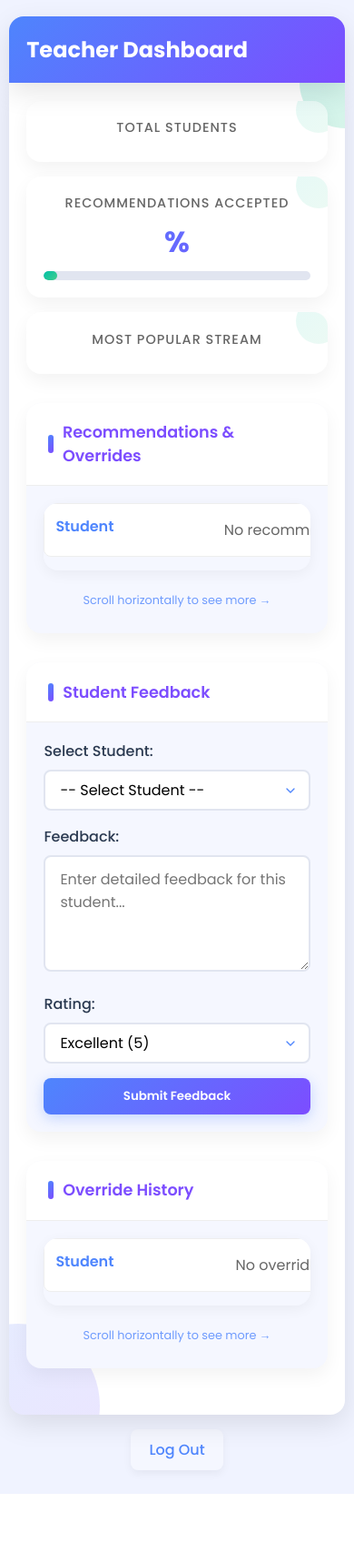
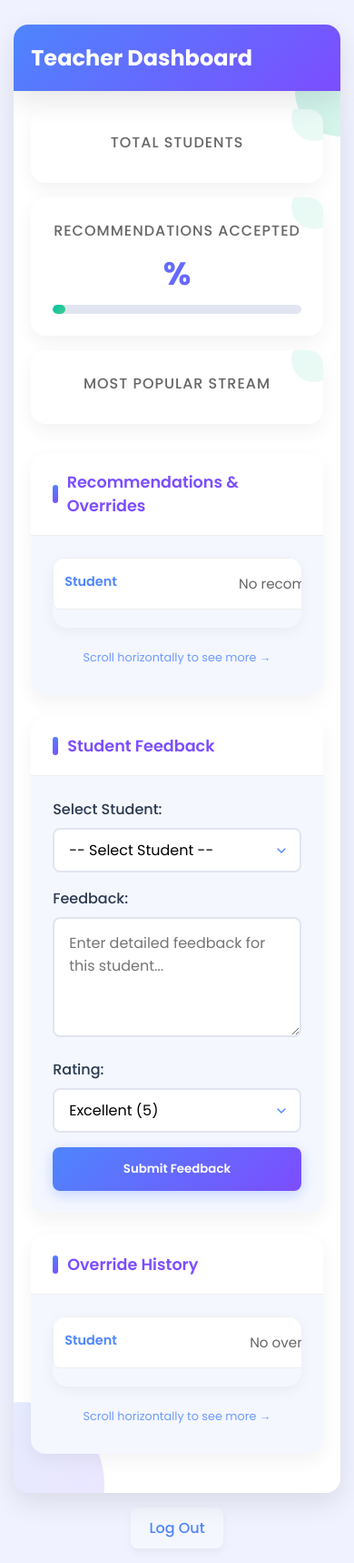
Before and after one commit to Olamieee/Subject-Recommender-System, a Django app: template recommenderApp/templates/teacher_dashboard.html in a window 390 px wide. Shown: the top 1718 px of the page at 91% size. Before the commit the page ends 1642 px from the top, so only its background shows below. Run offline with Django 5.2, Linux system fonts and the light colour scheme; the template is opened without the code that fills it, so the values that code supplies are empty.

Commit message:
Update teacherdash.css

```diff
--- a/recommenderApp/static/css/teacherdash.css
+++ b/recommenderApp/static/css/teacherdash.css
@@ -392,11 +392,11 @@ textarea {
 
 @media (max-width: 768px) {
   body {
-    padding: 10px;
+    padding: 15px; /* Increased from 10px */
   }
 
   .container {
-    margin: 0.5rem auto;
+    margin: 0.75rem auto; /* Increased from 0.5rem */
   }
 
   .dashboard-header {
@@ -417,15 +417,27 @@ textarea {
   }
 
   .stat-card {
-    padding: 1.2rem;
+    padding: 1.5rem; /* Increased from 1.2rem */
   }
 
   .stat-value {
-    font-size: 2rem;
+    font-size: 2.2rem; /* Increased from 2rem */
+  }
+
+  .stat-label {
+    font-size: 1rem; /* Increased from 0.9rem */
+  }
+
+  .card {
+    margin-bottom: 1.5rem; /* Increased from 1rem implied */
   }
 
   .card-header h2 {
     font-size: 1.1rem;
+  }
+
+  .card-body {
+    padding: 1.5rem; /* Increased from 1.2rem */
   }
 
   .override-form {
@@ -434,9 +446,14 @@ textarea {
     gap: 10px;
   }
 
+  select, textarea, input {
+    padding: 14px 16px; /* Increased from 12px 16px */
+    font-size: 16px; /* Increased from 1rem */
+  }
+
   button {
     width: 100%;
-    padding: 10px 16px;
+    padding: 14px 20px; /* Increased from 10px 16px */
   }
 
   th, td {
@@ -462,7 +479,7 @@ textarea {
   }
 
   tr {
-    margin-bottom: 15px;
+    margin-bottom: 20px; /* Increased from 15px */
     border: 1px solid #eee;
     border-radius: 8px;
     background-color: white;
@@ -472,8 +489,9 @@ textarea {
     border: none;
     border-bottom: 1px solid #eee;
     position: relative;
-    padding-left: 50%;
+    padding: 15px 12px 15px 55%; /* Adjusted padding */
     text-align: right;
+    font-size: 0.95rem; /* Added font size */
   }
 
   td:last-child {
@@ -482,7 +500,7 @@ textarea {
 
   td:before {
     position: absolute;
-    top: 12px;
+    top: 15px; /* Adjusted from 12px */
     left: 12px;
     width: 45%;
     padding-right: 10px;
@@ -491,6 +509,7 @@ textarea {
     font-weight: 600;
     color: var(--primary);
     content: attr(data-label);
+    font-size: 0.9rem; /* Added font size */
   }
 
   .empty-message {
```
